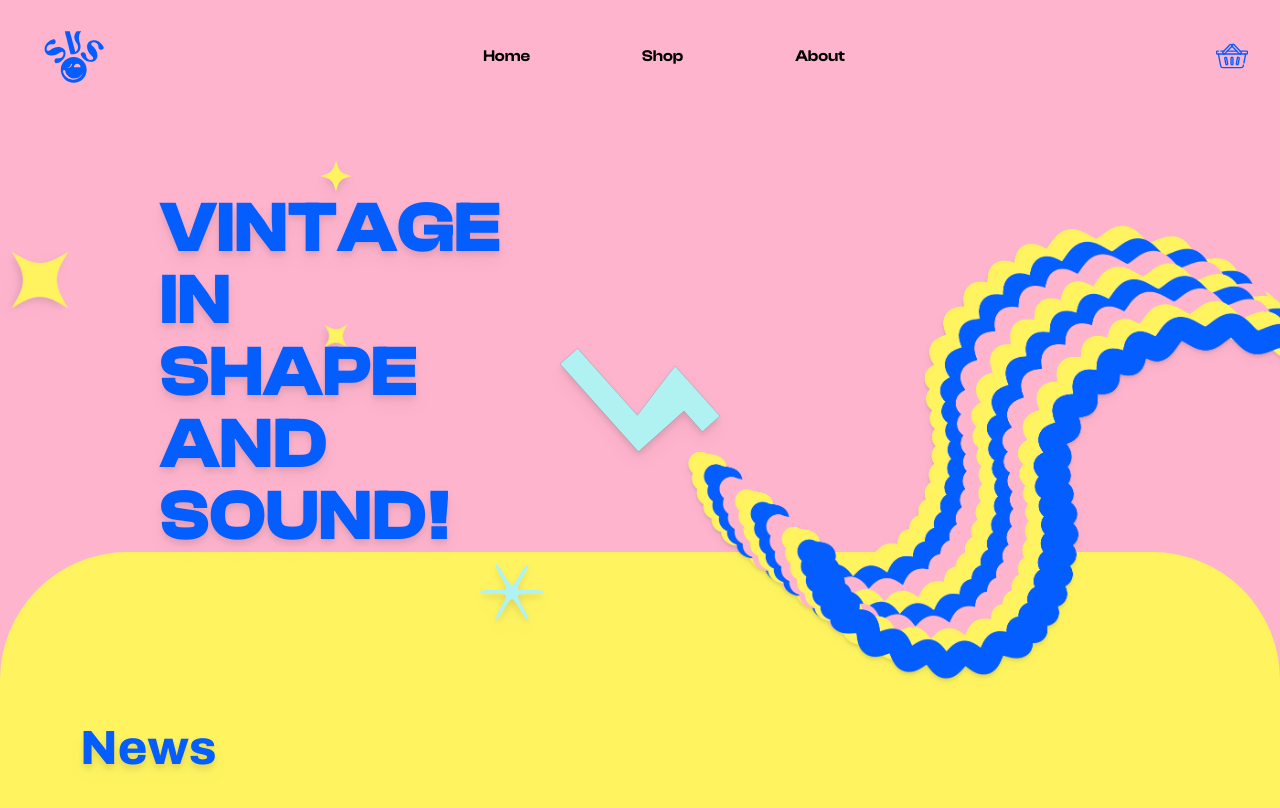
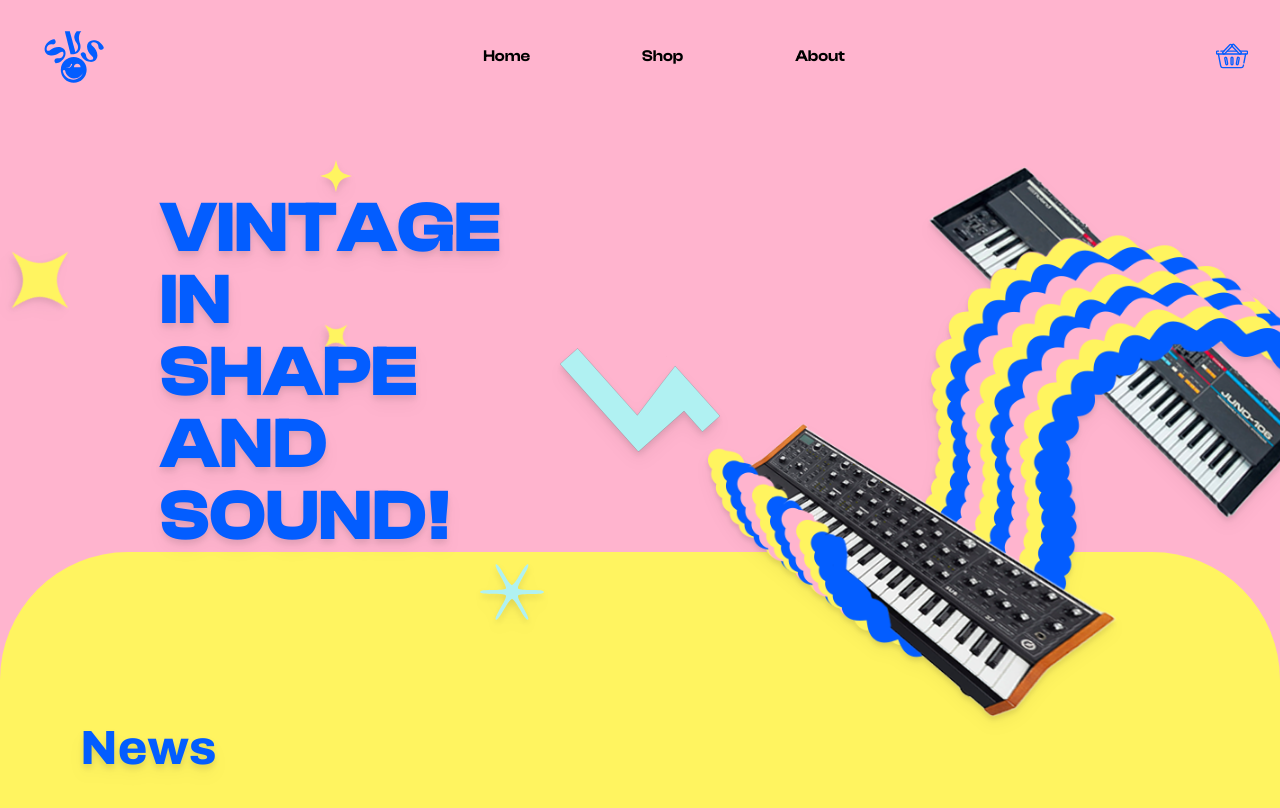
Before and after one commit to heckspoiler/sustain_value_synths, a Next.js app: page / in a window 1280 px wide. Shown: the top 808 px of the page. Built offline with nearby package versions, Linux system fonts and the light colour scheme.

Commit message:
adding shopify now

```diff
--- a/components/index-body/Background.js
+++ b/components/index-body/Background.js
@@ -32,9 +32,9 @@ const Background = () => {
       />
 
       <img
-        src="/images/rainbow.png"
+        src="/images/rainbow-piano.png"
         alt="thingy"
-        className="h-100 w-100 absolute top-0 left-40 mt-10 ml-60 scale-80 rainbow drop-shadow-lg"
+        className="h-100 w-100 absolute top-0 left-80 mt-16 ml-80 rainbow drop-shadow-lg"
       />
     </div>
   );
--- a/styles/globals.css
+++ b/styles/globals.css
@@ -85,7 +85,7 @@ h2 {
 
 
 .rainbow {
-      scale: 0.55;
+      scale: 0.9;
 }
 
 header {
```
Also changed, not shown: public/images/rainbow-piano.png (added), 1 other file (tests, documents, lock files or other folders).
